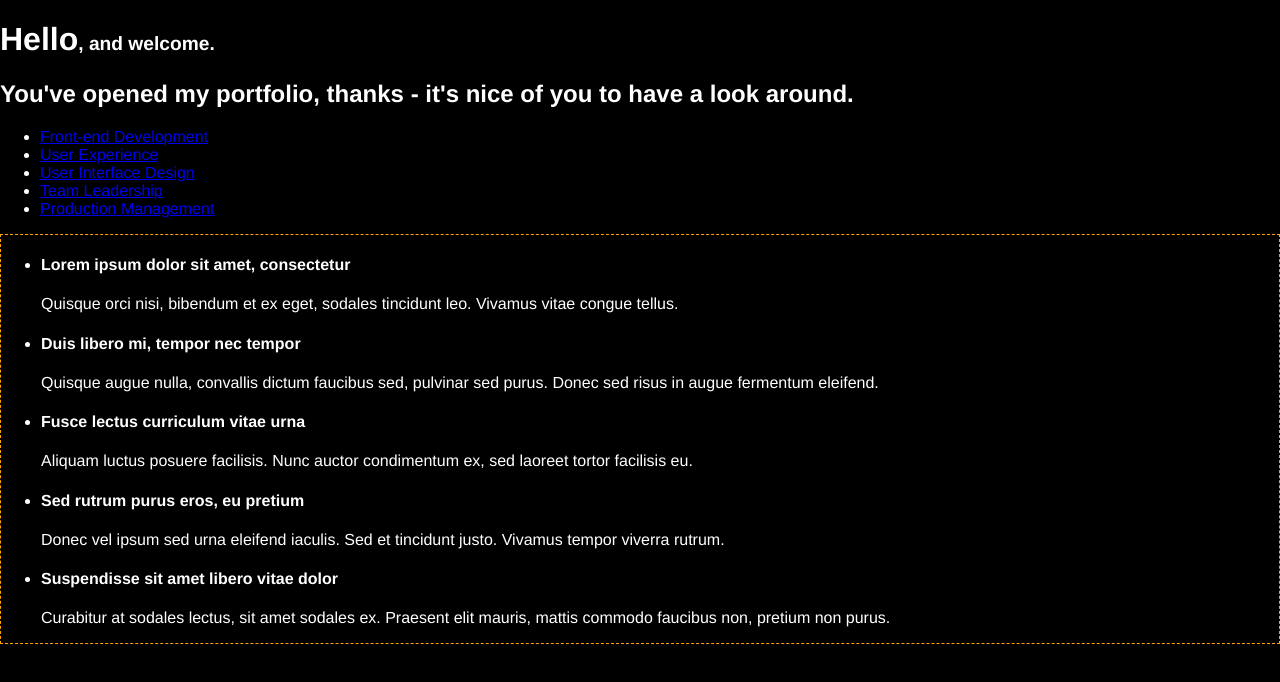
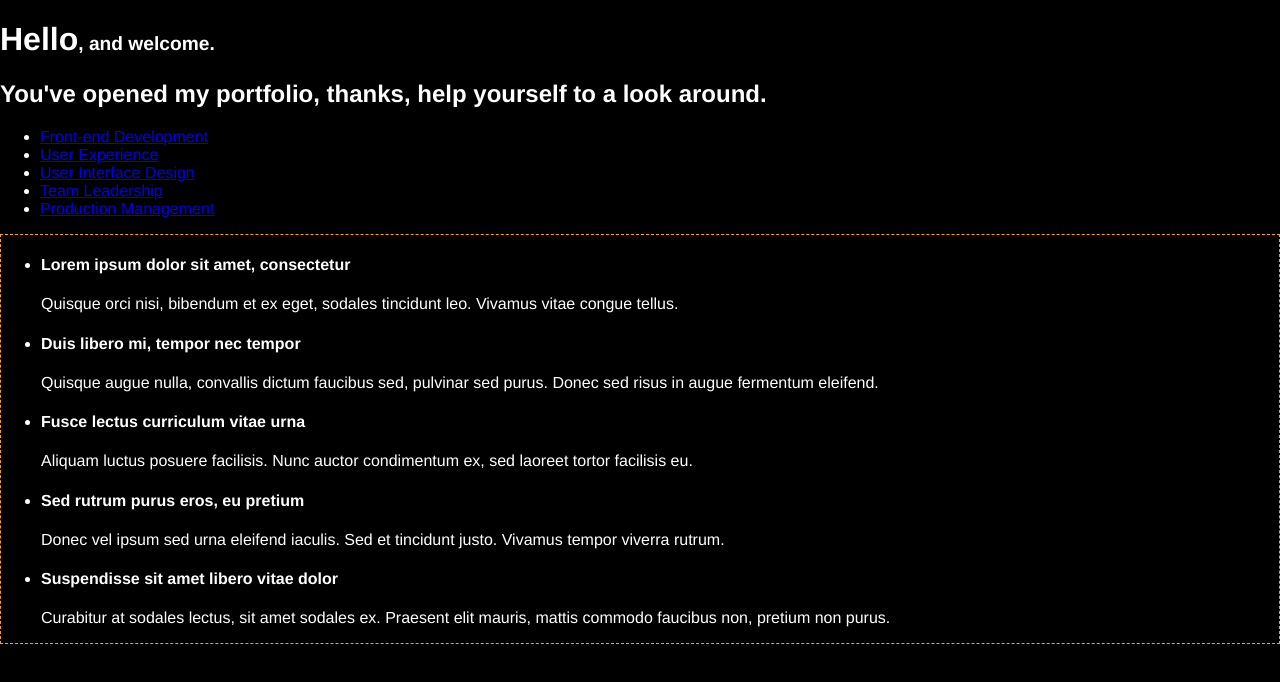
Before and after one commit to davewallace/davewallace.io, a Vue app: page /#/ in a window 1280 px wide. Shown: the top 682 px of the page. Built offline with nearby package versions, Linux system fonts and the light colour scheme.

Commit message:
Update default view greeting.

```diff
--- a/src/components/default/DefaultGreeting.vue
+++ b/src/components/default/DefaultGreeting.vue
@@ -18,7 +18,7 @@ export default {
     return {
       greeting_primary: 'Hello',
       greeting_secondary: ', and welcome.',
-      greeting_tertiary: 'You\'ve opened my portfolio, thanks - it\'s nice of you to have a look around.'
+      greeting_tertiary: 'You\'ve opened my portfolio, thanks, help yourself to a look around.'
     }
   },
   created: function () {
```
